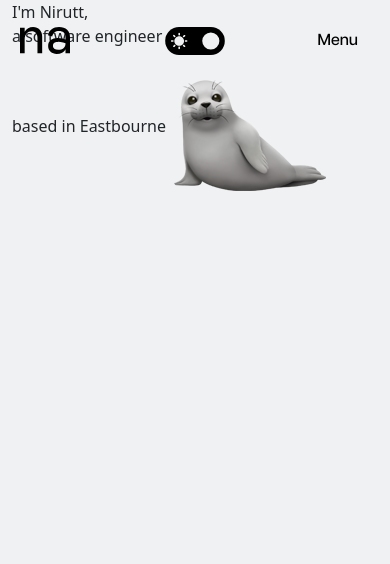
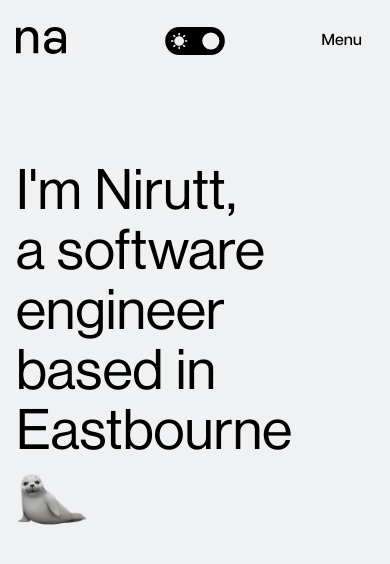
Before and after one commit to niruttanstee/portfolio, a plain HTML site: page index.html in a window 390 px wide. Drawn offline with nearby package versions, Linux system fonts and the light colour scheme.

Commit message:
Mobile header section
Completed responsive mobile header section.

```diff
--- a/index.html
+++ b/index.html
@@ -41,9 +41,9 @@
         </div>
         <!--header content-->
         <div class="header-wrapper container">
-            <div class="justify-content-start">
+            <div class="row justify-content-start">
                 <!--title-->
-                <div class="mobile-title-wrapper col justify-content-start">
+                <div class="mobile-title-wrapper col-1 justify-content-start flex-wrap">
                     <span class="letter">I'm</span>
                     <span class="letter">Nirutt,</span>
                     <br>
@@ -53,8 +53,10 @@
                     <br>
                     <span class="letter">based</span>
                     <span class="letter">in</span>
-                    <span class="letter">Eastbourne</span>
-                    <!--3D illustration-->
+                    <span class="letter" id="end-letter">Eastbourne</span>
+                </div>
+                <!--3D illustration-->
+                <div class="illustration-wrapper col-1 align-self-end">
                     <img class="illustration" src="./assets/images/seal.png" alt="A seal 3D illustration">
                 </div>
             </div>
--- a/styles.css
+++ b/styles.css
@@ -31,6 +31,9 @@ a {
     font-weight: 400;
     font-size: 1rem;
 }
+span {
+    margin-right: 0.5rem;
+}
 /* Firefox scrollbar */
 html {
     scrollbar-color: #0744F5 transparent;
@@ -49,6 +52,7 @@ border-radius: 5px;
 }
 /* large desktop screen */
 @media screen and (min-width: 1200px) {
+    /* navigation section */
     .navigation-bar {
         width: 100vw;
         padding-top: 2rem;
@@ -114,7 +118,8 @@ border-radius: 5px;
 }
 /* desktop screen */
 @media screen and (min-width: 992px) and (max-width: 1199px) {
-    .navigation-bar {
+        /* navigation section */
+        .navigation-bar {
         width: 100vw;
         padding-top: 2rem;
         padding-right: 2rem;
@@ -177,6 +182,7 @@ border-radius: 5px;
 }
 /* tablet screen */
 @media screen and (min-width: 768px) and (max-width: 991px) {
+    /* navigation section */
     .navigation-bar {
         width: 100vw;
         padding-top: 2rem;
@@ -224,6 +230,7 @@ border-radius: 5px;
 }
 /* larger mobile screen */
 @media screen and (min-width: 576px) and (max-width: 767px) {
+    /* navigation section */
     .navigation-bar {
         padding-top: 1.5rem;
         margin: 0;
@@ -268,17 +275,17 @@ border-radius: 5px;
 }
 /* mobile screen */
 @media screen and (max-width: 575px) {
+    /* navigation section */
     .navigation-bar {
         width: 100vw;
         padding-top: 1rem;
-        padding-right: 2rem;
         margin: 0;
     }
     .navigation-wrapper {
         width: 100vw;
         margin: 0;
-        padding-right: 0.5rem;
-        padding-left: 0.5rem;
+        padding-right: 0.25rem;
+        padding-left: 0.25rem;
     }
     a {
         text-decoration: none;
@@ -312,4 +319,28 @@ border-radius: 5px;
     .desktop-menu-button {
         display: none;
     }
+    /* header section */
+    .header-wrapper {
+        margin-top: 10rem;
+        padding-right: 1rem;
+        padding-left: 1rem;
+    }
+    .illustration-wrapper {
+        width: 6rem;
+    }
+    .illustration {
+        width: 4.5rem;
+    }
+    .mobile-title-wrapper {
+        width:fit-content;
+    }
+    .letter {
+        font-family: "nirutt-header-font", sans-serif;
+        font-size: 3.5rem;
+        line-height: 3.75rem;
+        color: black;
+    }
 }
+#end-letter {
+    margin-right: 0;
+}
```
